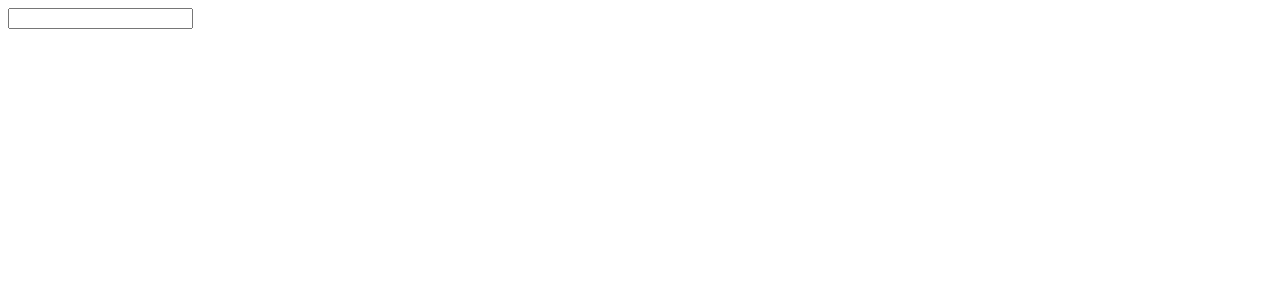
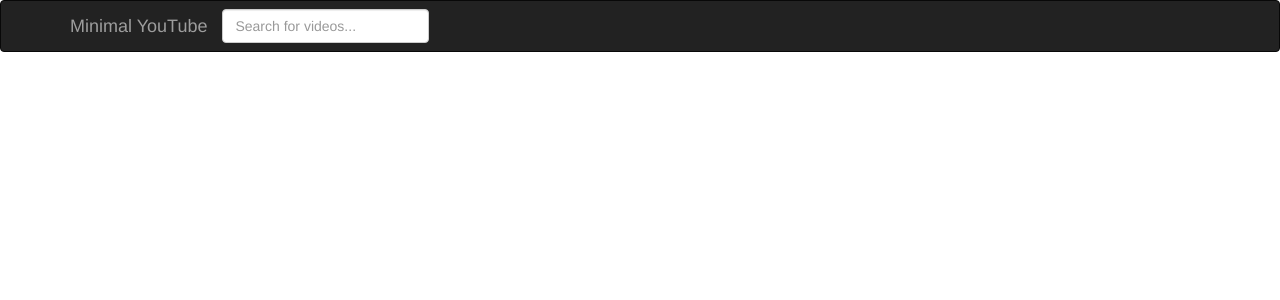
Before and after one commit to CuongLai/youtube-project, an Angular app in the folder youtube-project/: page / in a window 1280 px wide. Shown: the top 300 px of the page. Built offline with nearby package versions, Linux system fonts and the light colour scheme.

Commit message:
Displayed search results and styled using bootstrap

```diff
--- a/youtube-project/src/app/components/search/search.component.html
+++ b/youtube-project/src/app/components/search/search.component.html
@@ -1,9 +1,33 @@
-<form (submit)="search(query.value)">
-  <div>
-    <input type="text" #query>
+<nav class="navbar navbar-inverse">
+  <div class="container">
+    <div class="navbar-header">
+      <a class="navbar-brand" href="#">Minimal YouTube</a>
+    </div>
+    <div class="navbar-collapse collapse">
+    <div class="navbar-form">
+      <form (submit)="search(query.value)">
+        <div class="form-group">
+          <input type="text" placeholder="Search for videos..." class="form-control" #query>
+        </div>
+        <!-- <button type="button" class="form-control btn btn-primary">
+          <span class="glyphicon glyphicon-search" aria-hidden="true"></span>
+        </button> -->
+      </form>
+    </div>
+    </div>
   </div>
-</form>
+</nav>
 
-<div *ngFor="let item of searchResults">
-  <p>{{item.snippet.title}}</p>
+<div class="container" *ngFor="let item of searchItems">
+  <div class="row">
+    <div class="col-md-3">
+      <img src="{{item.snippet.thumbnails.medium.url}}" class="img-circle" width="288" height="162">
+    </div>
+    <div class="col-md-9">
+      <h3>{{item.snippet.title}}</h3>
+      <a href="#">Play</a>
+      <p>{{item.snippet.channelTitle}}</p>
+      <p>{{item.snippet.description}}</p>
+    </div>
+  </div>
 </div>
--- a/youtube-project/src/app/components/search/search.component.ts
+++ b/youtube-project/src/app/components/search/search.component.ts
@@ -7,21 +7,20 @@ import { YoutubeApiService } from '../../services/youtube-api.service';
   styleUrls: ['./search.component.css']
 })
 export class SearchComponent implements OnInit {
-  searchResults: SearchResults[];
+  searchItems: SearchItems[];
 
   constructor(private youtubeApi:YoutubeApiService) { }
 
   ngOnInit() { }
 
   search(query) {
-    this.youtubeApi.getSearchResults(query).subscribe((res) => {
-      this.searchResults = res.json().items;
-      for (let searchResult of this.searchResults) {
-        console.log(searchResult);
+    this.youtubeApi.search(query).subscribe((res) => {
+      this.searchItems = res.json().items;
+      for (let item of this.searchItems) {
+        console.log(item);
       }
     });
   }
-
 }
 
-interface SearchResults { }
+interface SearchItems { }
--- a/youtube-project/src/app/services/youtube-api.service.ts
+++ b/youtube-project/src/app/services/youtube-api.service.ts
@@ -4,11 +4,9 @@ import { Http, Request, RequestOptions, RequestMethod } from '@angular/http';
 @Injectable()
 export class YoutubeApiService {
 
-  constructor(public http:Http) {
-    console.log('Youtube API service connected');
-  }
+  constructor(public http:Http) { }
 
-  getSearchResults(query) {
+  search(query) {
     return this.http.request(new Request(this.options(query)));
   }
 
@@ -21,3 +19,5 @@ export class YoutubeApiService {
     return options;
   }
 }
+
+interface SearchResults { }
--- a/youtube-project/src/index.html
+++ b/youtube-project/src/index.html
@@ -4,6 +4,13 @@
   <meta charset="UTF-8">
   <meta name="viewport" content="width=device-width, initial-scale=1.0">
   <meta http-equiv="X-UA-Compatible" content="ie=edge">
+
+  <link
+  rel="stylesheet"
+  href="https://maxcdn.bootstrapcdn.com/bootstrap/3.3.7/css/bootstrap.min.css"
+  integrity="sha384-BVYiiSIFeK1dGmJRAkycuHAHRg32OmUcww7on3RYdg4Va+PmSTsz/K68vbdEjh4u"
+  crossorigin="anonymous">
+
   <title>Minimal YouTube</title>
 </head>
 <body>
```
